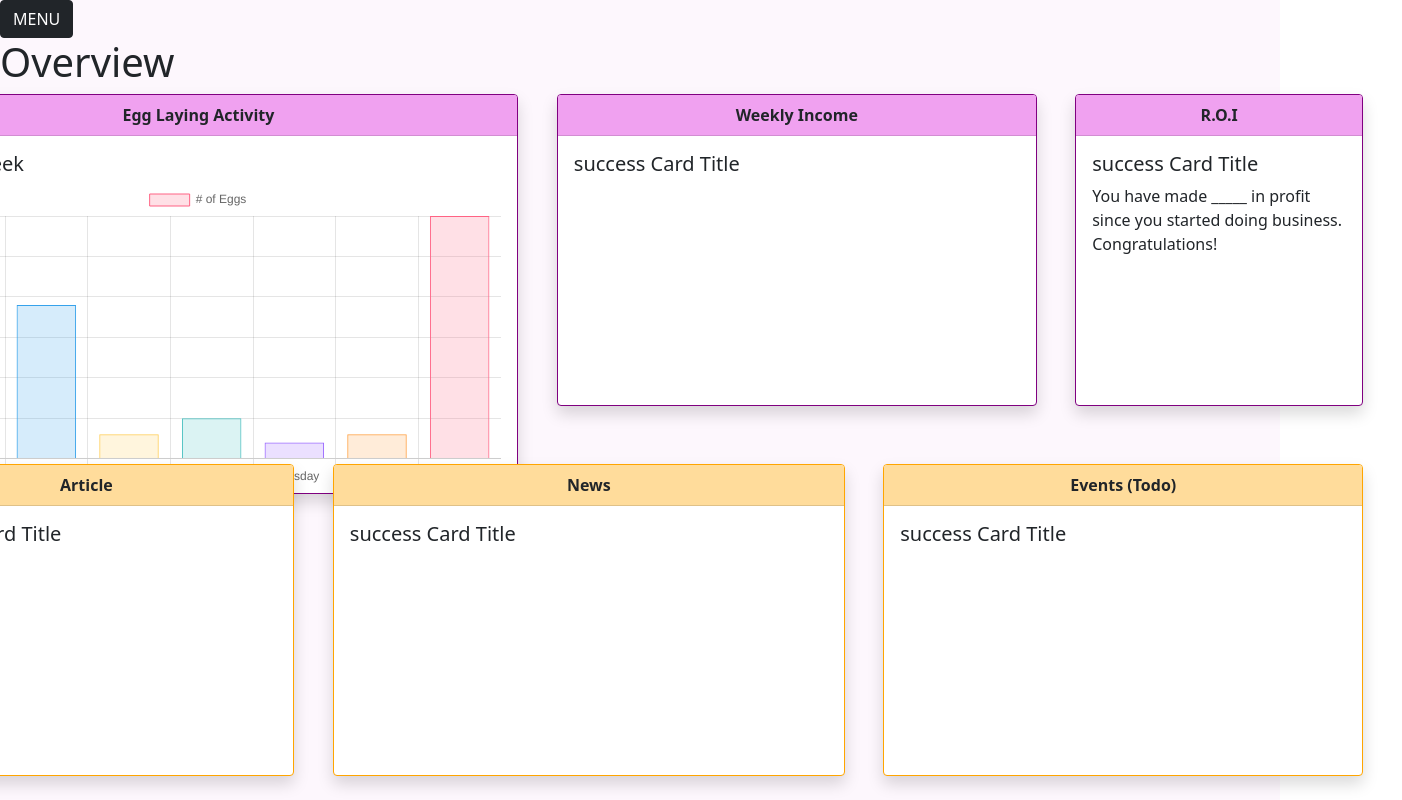
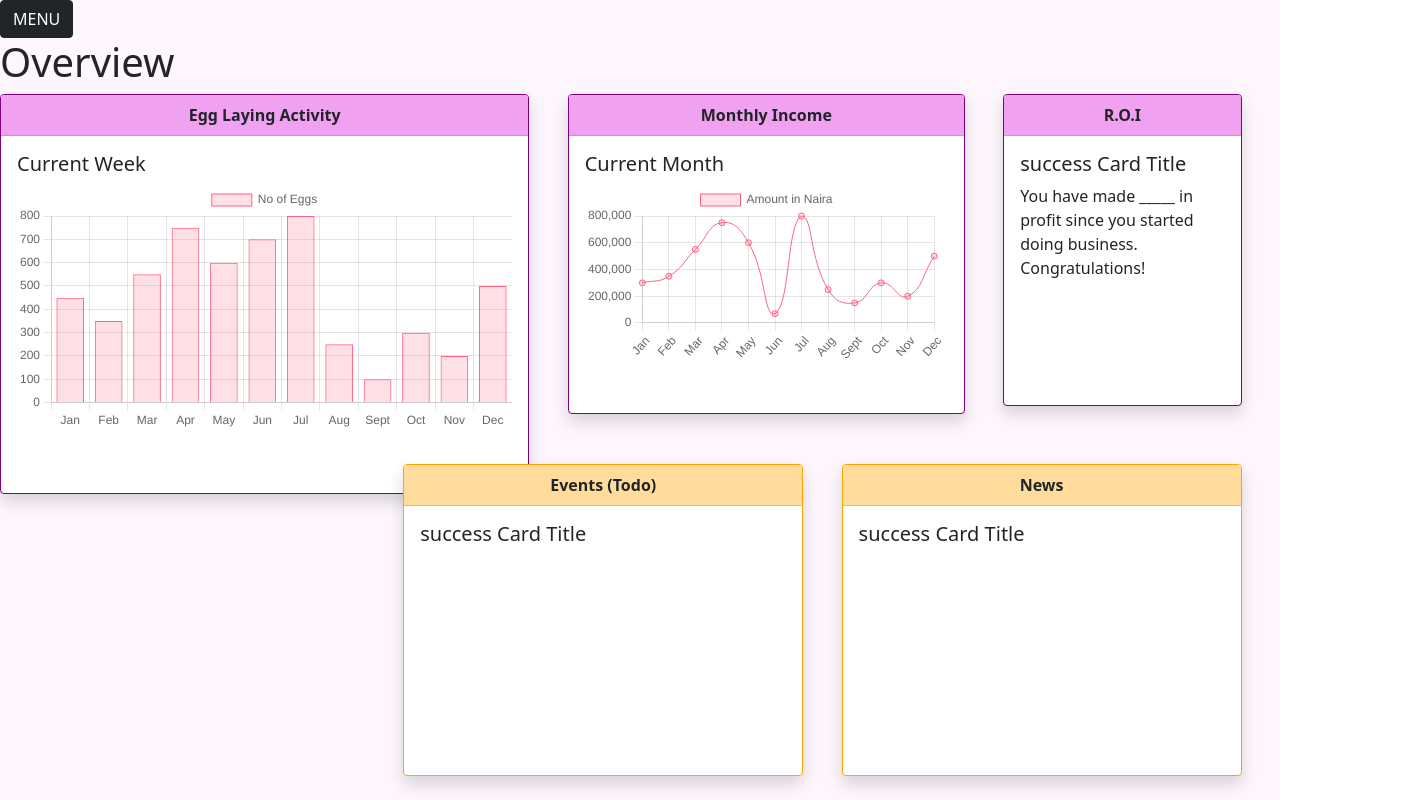
Before and after one commit to ufombam/farm_inventory_app, a React (Create React App) app: page / in a window 1280 px wide. Shown: the whole page, 1402 px wide, since content can reach past the window. Built offline with nearby package versions, Linux system fonts and the light colour scheme.

Commit message:
charts_updated

```diff
--- a/src/Components/Home/Home.js
+++ b/src/Components/Home/Home.js
@@ -2,39 +2,28 @@ import React from 'react';
 import Menu from '../Menu/Menu';
 import './Home.scss';
 import { Card } from 'react-bootstrap';
-import { Bar } from 'react-chartjs-2';
+import { Bar, Line } from 'react-chartjs-2';
 import 'chart.js/auto';
 
 
-const data =  {
-    labels: ['Sunday', 'Monday', 'Tuesday', 'Wednesday', 'Thursday', 'Friday', 'Saturday'],
+const barData =  {
+    labels: ['Jan', 'Feb', 'Mar', 'Apr', 'May', 'Jun', 'Jul', 'Aug', 'Sept', 'Oct', 'Nov', 'Dec'],
     datasets: [{
-        label: '# of Eggs',
-        data: [12, 19, 3, 5, 2, 3, 30],
+        label: 'No of Eggs',
+        fill: false,
+        lineTension: 0.5,
+        data: [450, 350, 550, 750, 600, 700, 800, 250, 100, 300, 200, 500],
         backgroundColor: [
-            'rgba(255, 99, 132, 0.2)',
-            'rgba(54, 162, 235, 0.2)',
-            'rgba(255, 206, 86, 0.2)',
-            'rgba(75, 192, 192, 0.2)',
-            'rgba(153, 102, 255, 0.2)',
-            'rgba(255, 159, 64, 0.2)',
             'rgba(255, 99, 132, 0.2)'
         ],
         borderColor: [
-            'rgba(255, 99, 132, 1)',
-            'rgba(54, 162, 235, 1)',
-            'rgba(255, 206, 86, 1)',
-            'rgba(75, 192, 192, 1)',
-            'rgba(153, 102, 255, 1)',
-            'rgba(255, 159, 64, 1)',
             'rgba(255, 99, 132, 1)'
         ],
         borderWidth: 1
     }]
 }
 
-
-const options = {
+const barOptions = {
     title:{
         display:true,
         text:'Daily Eggs count',
@@ -46,9 +35,38 @@ legend:{
     }
 }
 
-function Home() {
+const lineData =  {
+    labels: ['Jan', 'Feb', 'Mar', 'Apr', 'May', 'Jun', 'Jul', 'Aug', 'Sept', 'Oct', 'Nov', 'Dec'],
+    datasets: [{
+        label: 'Amount in Naira',
+        fill: false,
+        lineTension: 0.5,
+        data: [300000, 350000, 550000, 750000, 600000, 70000, 800000, 250000, 150000, 300000, 200000, 500000],
+        backgroundColor: [
+            'rgba(255, 99, 132, 0.2)'
+        ],
+        borderColor: [
+            'rgba(255, 99, 132, 1)'
+        ],
+        borderWidth: 1
+    }]
+}
 
 
+const lineOptions = {
+    title:{
+        display:true,
+        text:'Daily Eggs count',
+        fontSize:20
+    },
+    legend:{
+        display:true,
+        position:'right'
+    }
+}
+
+
+function Home() {
 
     return (
         <div className="home_app">
@@ -64,20 +82,18 @@ function Home() {
                         <Card.Header className='card_header1 fw-bold'>Egg Laying Activity</Card.Header>
                         <Card.Body>
                         <Card.Title>{'Current Week'} </Card.Title>
-                            <Bar options={{options}} data={data} />
+                            <Bar options={{barOptions}} data={barData} />
                         </Card.Body>
                     </Card>
                     <Card
                         text={'dark'}
-                        style={{ width: '30rem', border: '1px solid purple' }}
+                        style={{ width: '30rem', height: '20rem', border: '1px solid purple' }}
                         className="mb-2 shadow"
                     >
-                        <Card.Header className='card_header1 fw-bold'>Weekly Income</Card.Header>
+                        <Card.Header className='card_header1 fw-bold'>Monthly Income</Card.Header>
                         <Card.Body>
-                        <Card.Title>{'success'} Card Title </Card.Title>
-                        <Card.Text>
-
-                        </Card.Text>
+                        <Card.Title>{'Current Month'} </Card.Title>
+                            <Line options={lineOptions} data={lineData}/>
                         </Card.Body>
                     </Card>
                     <Card
@@ -97,20 +113,7 @@ function Home() {
                 <div className='my_card_container2'>
                     <Card
                         text={'dark'}
-                        style={{ width: '26rem', border: '1px solid orange' }}
-                        className="mb-2 shadow"
-                    >
-                        <Card.Header className='card_header2 fw-bold'>Article</Card.Header>
-                        <Card.Body>
-                        <Card.Title>{'success'} Card Title </Card.Title>
-                        <Card.Text>
-
-                        </Card.Text>
-                        </Card.Body>
-                    </Card>
-                    <Card
-                        text={'dark'}
-                        style={{ width: '32rem', border: '1px solid orange' }}
+                        style={{ width: '25rem', border: '1px solid orange' }}
                         className="mb-2 shadow"
                     >
                         <Card.Header className='card_header2 fw-bold'>News</Card.Header>
@@ -123,7 +126,7 @@ function Home() {
                     </Card>
                     <Card
                         text={'dark'}
-                        style={{ width: '30rem', border: '1px solid orange' }}
+                        style={{ width: '25rem', border: '1px solid orange' }}
                         className="mb-2 shadow"
                     >
                         <Card.Header className='card_header2 fw-bold'>Events (Todo)</Card.Header>
--- a/src/Components/Home/Home.scss
+++ b/src/Components/Home/Home.scss
@@ -1,8 +1,8 @@
 $color_hover: rgba(82, 69, 83, 0.2);
 $tab_color: rgba(201, 168, 207, 0.1);
-$primary_color1: rgb(187, 55, 187);
+$primary_color1: rgb(177, 66, 177);
 $primary_color1_feint: rgb(253, 247, 253);
-$primary_color2: rgb(250, 183, 59);
+$primary_color2: rgb(252, 185, 62);
 $font_color1: white;
 $font_color2: rgb(31, 29, 29);
 $card_header1: rgb(240, 161, 240);
@@ -21,10 +21,10 @@ $card_header2: rgb(255, 220, 155);
     .my_card_container {
         display: flex;
         flex-direction: column;
-        align-items: center;
         &1 {
             display: flex;
             flex-direction: row;
+            justify-content: center;
             height: 40vh;
             margin-bottom: 50px;
             .card_header1 {
@@ -34,7 +34,8 @@ $card_header2: rgb(255, 220, 155);
         }
         &2 {
             display: flex;
-            flex-direction: row;
+            flex-direction: row-reverse;
+            justify-content: flex-start;
             height: 40vh;
             .card_header2 {
                 background-color: $card_header2;
--- a/src/Components/Menu/Menu.scss
+++ b/src/Components/Menu/Menu.scss
@@ -1,7 +1,7 @@
 $color_hover: rgba(82, 69, 83, 0.2);
 $tab_color: rgba(201, 168, 207, 0.1);
-$primary_color1: rgb(139, 37, 139);
-$primary_color2: orange;
+$primary_color1: rgb(177, 66, 177);
+$primary_color2: rgb(252, 185, 62);
 $font_color1: white;
 $font_color2: rgb(31, 29, 29);
 
```
Lines whose indentation alone changed are shown as unchanged.
